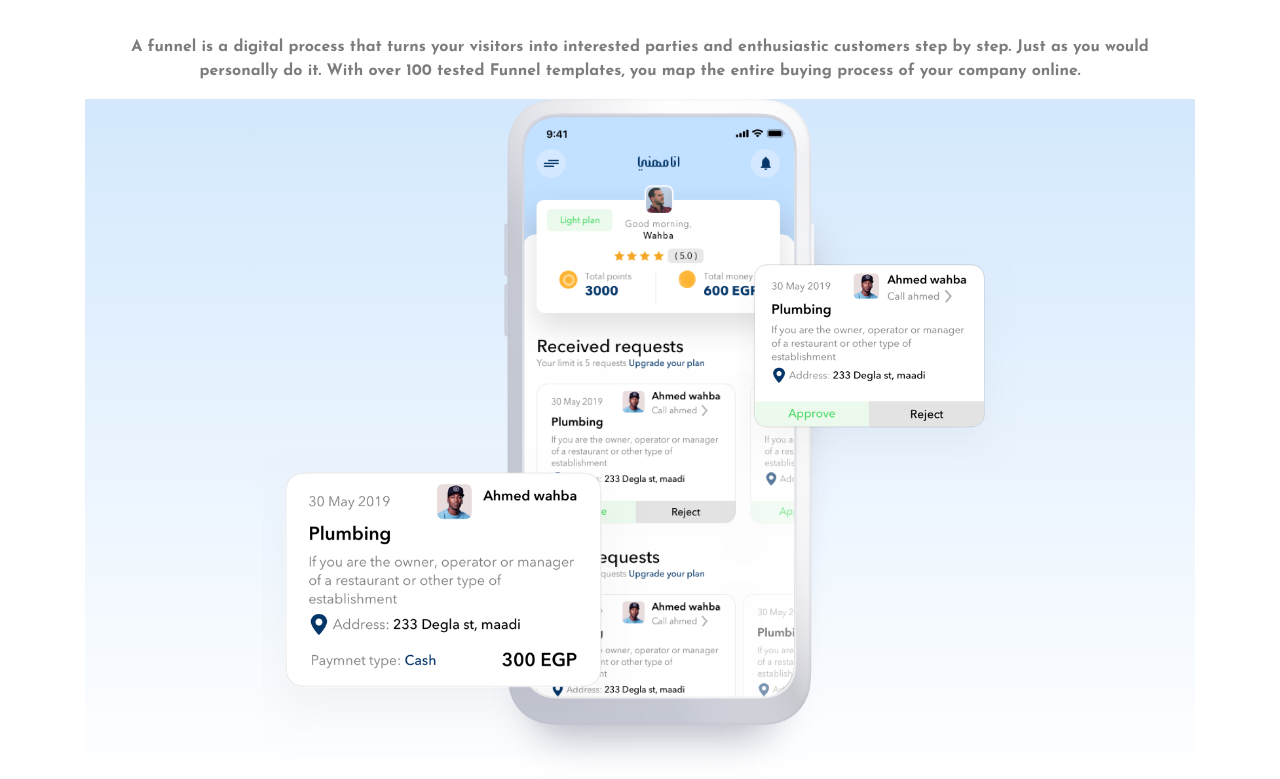
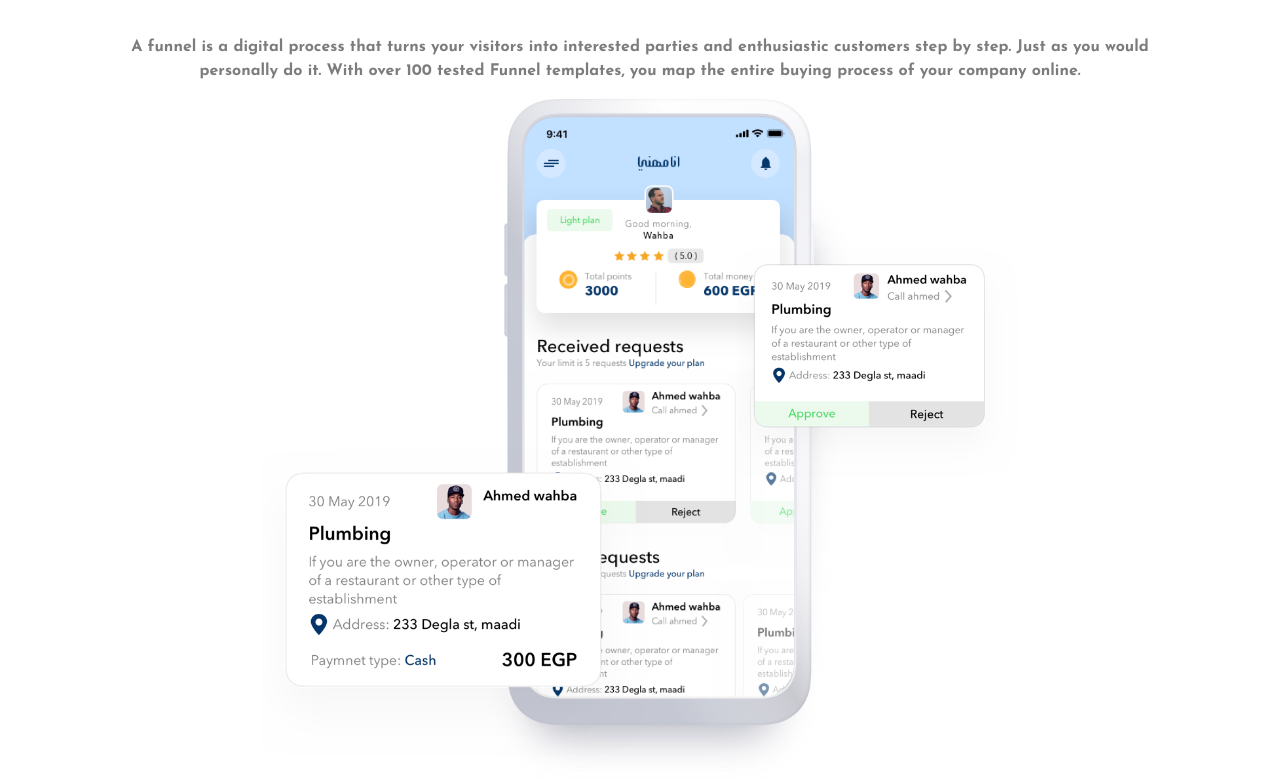
Before and after one commit to mohamedmaged/LandingPage, a plain HTML site: page index.html in a window 1280 px wide. Shown: the part 2141-2920 px from the top of the page. Drawn offline with nearby package versions, Linux system fonts and the light colour scheme.

Commit message:
Revert "added same background to all pictures"
This reverts commit ab88c436a4d5a39aaa56aafb5ebddd313c9bcb27.

```diff
--- a/css/styles.css
+++ b/css/styles.css
@@ -168,9 +168,7 @@ footer p{
 
 }
 .simple-background{
-    /*background: url("../images/mobilemask.svg");*/
-    background-image: linear-gradient(to top, rgba(235, 245, 255, 0), #d3e8fd);
-
+    background: url("../images/mobilemask.svg");
 }
 
 @media screen and (min-width: 960px) {
--- a/index.html
+++ b/index.html
@@ -131,7 +131,7 @@
                         you map the entire buying process of your company online.
                     </p>
                 </div>
-                <div class="col-12 mx-auto simple-background">
+                <div class="col-12 mx-auto">
                     <img class="img-fluid mx-auto my-auto" src="images/mobile.png" alt="ana mehani mobile Application" style="width: 70%; display: block">
                 </div>
                 <div class="col-12 mx-auto text-center">
```
